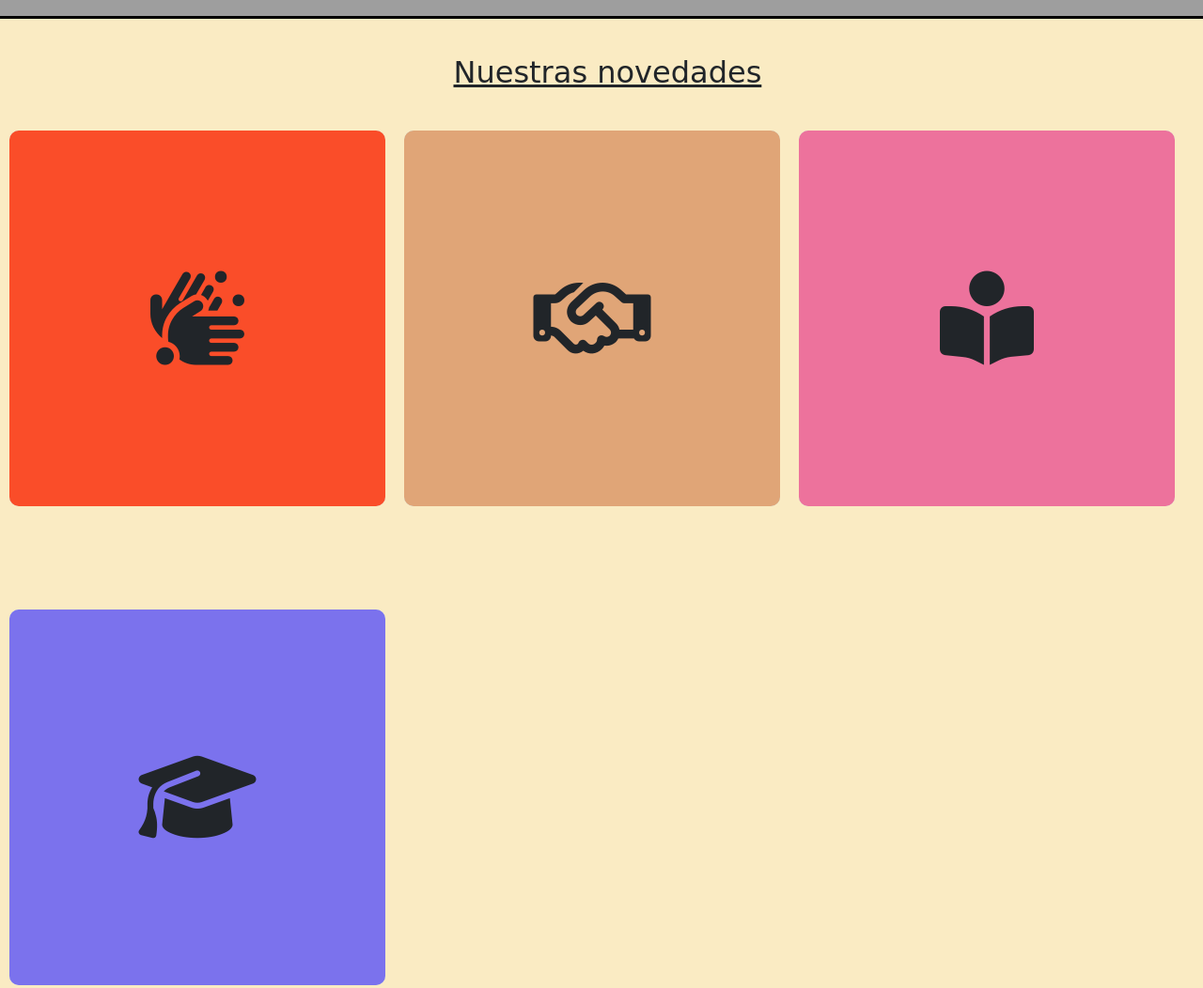
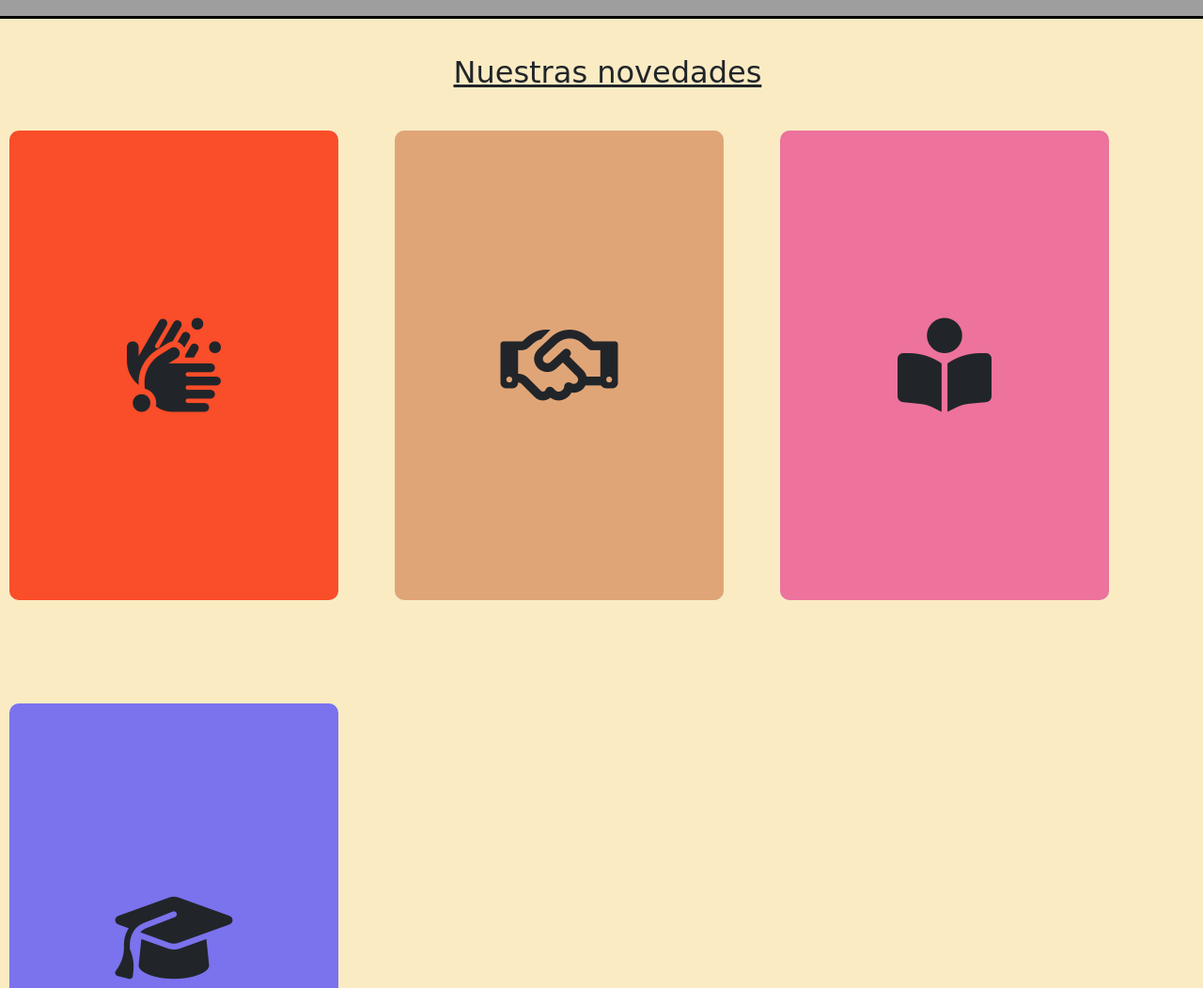
Before and after one commit to Hanzoru/Mom, a website: page paginas/trending.html in a window 1280 px wide. Shown: the part 460-1512 px from the top of the page at 94% size. Drawn offline with nearby package versions, Linux system fonts and the light colour scheme; grey boxes are pictures that could not be loaded; a web font is replaced by a local one.

Commit message:
trending cambio tamaño de contenedores box1

```diff
--- a/scss/paginas/_trending.scss
+++ b/scss/paginas/_trending.scss
@@ -4,7 +4,7 @@ main{
 
         .imagenEncabezado {
             height: 30rem;
-            object-fit: cover;
+            object-fit: fill;
             width: 100%;
             border-bottom: 3px solid black;
         }
@@ -17,19 +17,19 @@ main{
         }
         .contenedorInfo{
             position: relative;
-            height: 300px;
-
+            height: 400px;
 
             .box1{
                 position: relative;
-                width: 400px;
-                height: 400px;
+                width: 350px;
+                height: 500px;
                 background: #C5E3F0;
+
                 float: left;
                 box-sizing:border-box;
                 overflow: hidden;
                 border-radius: 10px;
-                margin:10px 10px 100px 10px;
+                margin:10px 50px 100px 10px;
 
                 .icon{
                     position: absolute;
```
Also changed, not shown: css/main.css.
